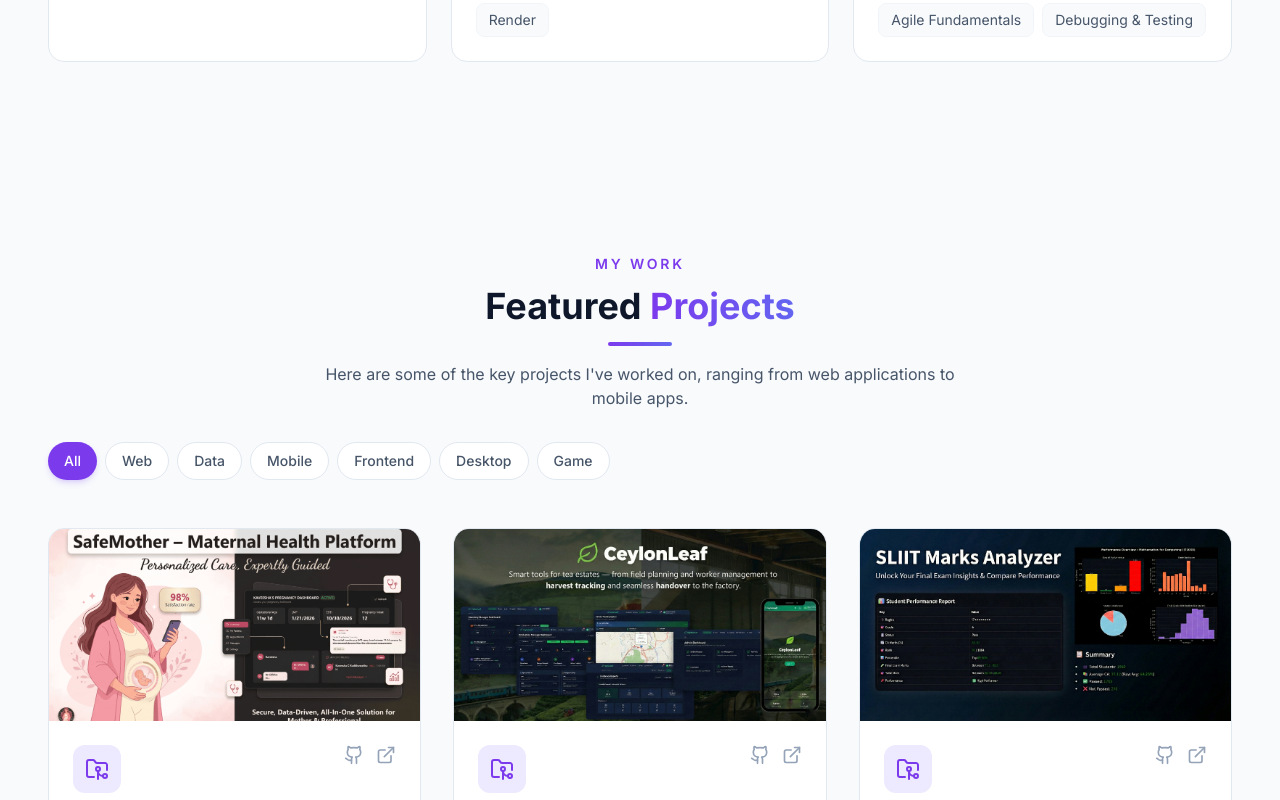
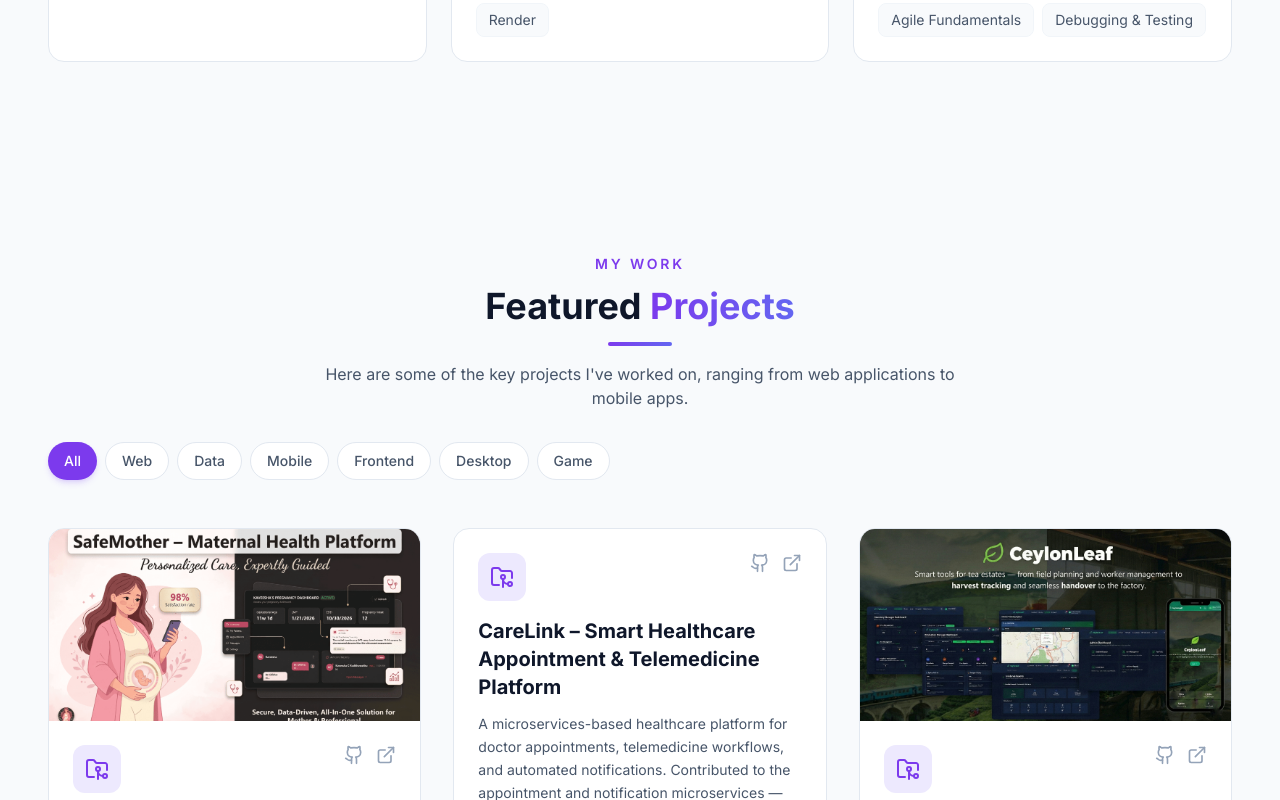
Before and after one commit to DilshaPrathibha/Portfolio, a React (Vite) app: page / in a window 1280 px wide. Shown: the part 2000-2800 px from the top of the page. Built offline with nearby package versions, Linux system fonts and the light colour scheme.

Commit message:
Add CareLink project data

```diff
--- a/src/data/portfolioData.js
+++ b/src/data/portfolioData.js
@@ -6,9 +6,6 @@
         name: "Dilsha Prathibha",
         title: "Software Engineering Undergraduate | Full-Stack & Mobile Developer",
         bio: "Motivated Software Engineering undergraduate with hands-on experience in full-stack web development, mobile application development, and data-driven systems. Skilled in building scalable, production-ready applications using clean architectures such as MVC and MVVM. Passionate about problem-solving, UI/UX clarity, and learning modern technologies through real-world projects.",
-        // INSTRUCTIONS:
-        // 1. Place your photo in the 'public/images' folder.
-        // 2. Rename it to 'profile.jpg' (or change the path below).
         profileImage: "/images/profile.png",
         resumeUrl: "https://drive.google.com/uc?export=download&id=1JlmPWX0noTVhxjK7wVfB0s-fwhnEUic_",
     },
@@ -68,6 +65,16 @@
             imageUrl: "/images/SafeMother – Maternal Health Platform.png",
             liveDemo: "https://safe-mother-se-3040.vercel.app",
             githubUrl: "https://github.com/DilshaPrathibha/SafeMother",
+            uiDesignUrl: null,
+        },
+        {
+            title: "CareLink – Smart Healthcare Appointment & Telemedicine Platform",
+            description: "A microservices-based healthcare platform for doctor appointments, telemedicine workflows, and automated notifications. Contributed to the appointment and notification microservices — including appointment booking, cancellation, doctor approval checks, service-to-service communication with internal API security, automated email notifications via Nodemailer, SMS support via Twilio, and notification logging with MongoDB persistence.",
+            techStack: ["Node.js", "Express.js", "MongoDB", "Mongoose", "Docker", "Docker Compose", "JWT Authentication", "API Gateway", "Axios", "Nodemailer", "Twilio", "REST APIs"],
+            category: "Web",
+            imageUrl: null,
+            liveDemo: "https://se-3020-ds-assignment-01.vercel.app/",
+            githubUrl: "https://github.com/Lahiru-360/SE3020-DS-Assignment-01",
             uiDesignUrl: null,
         },
         {
```
